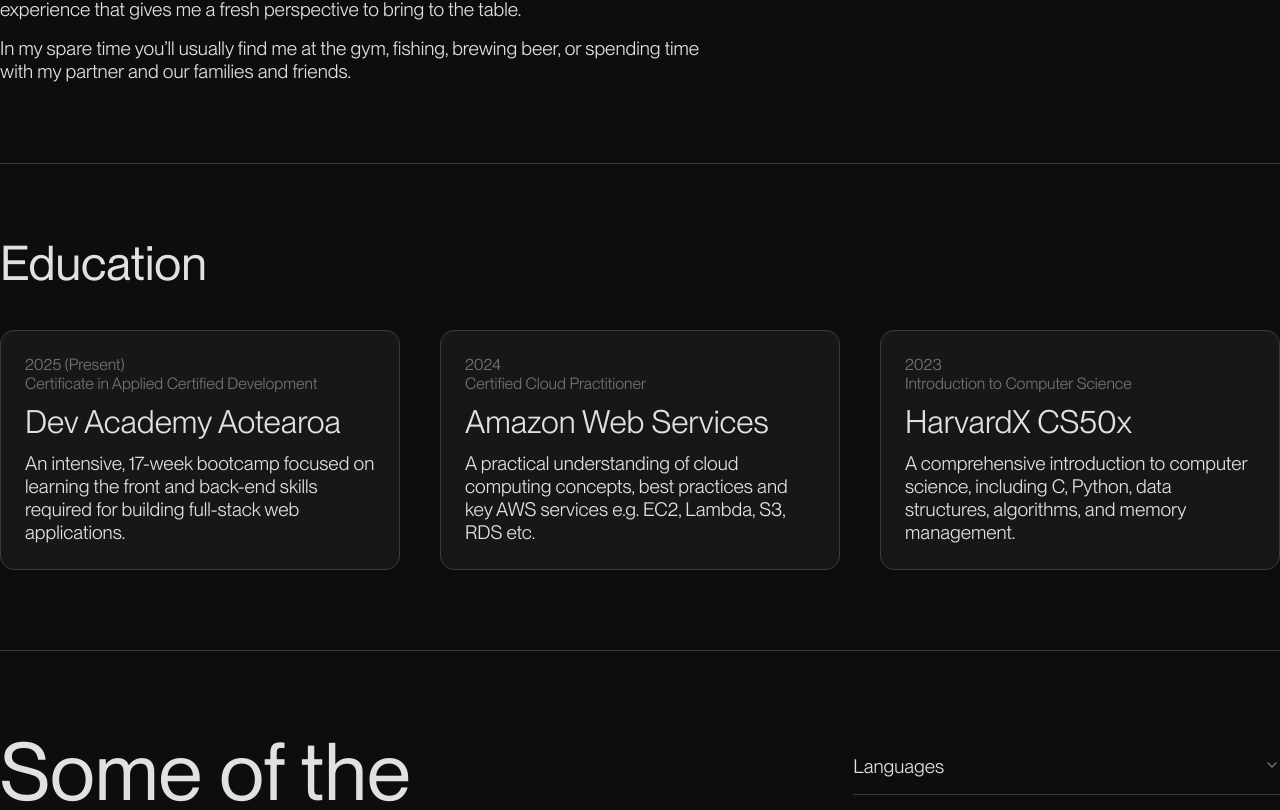
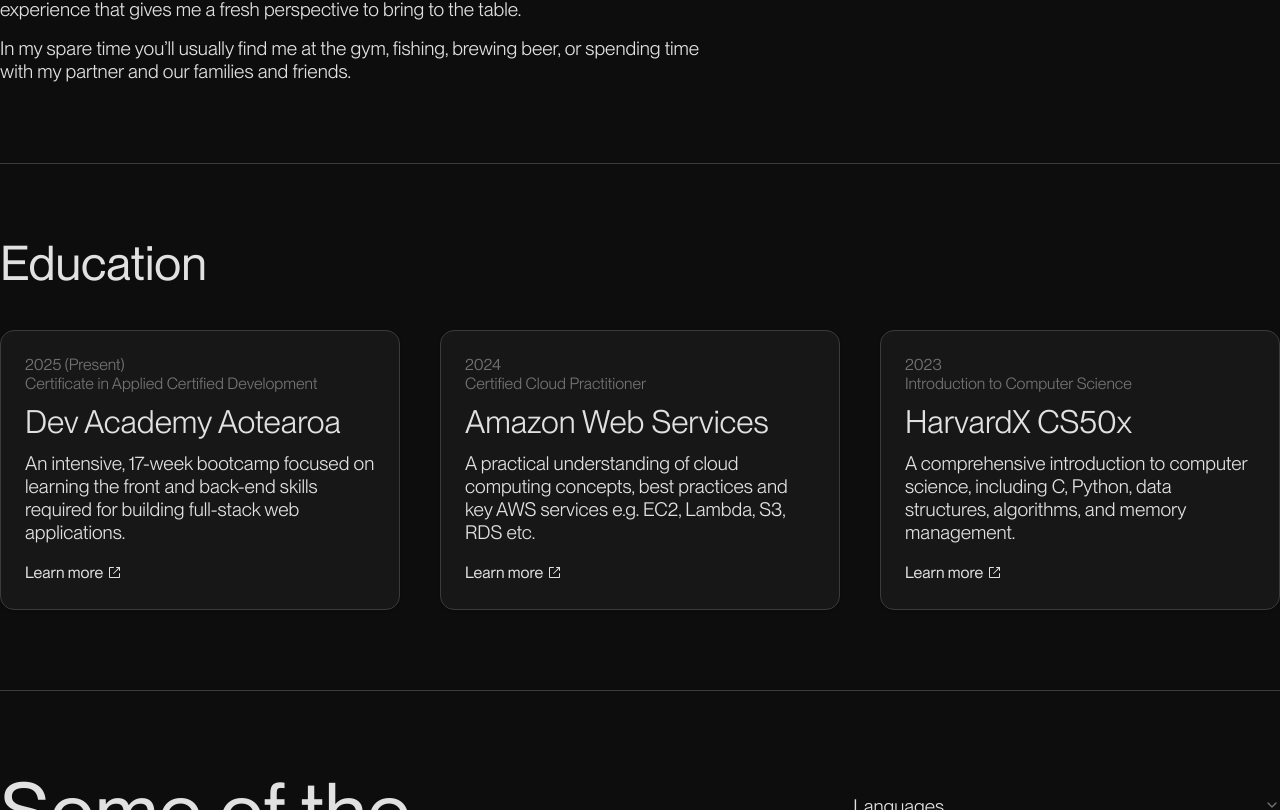
Before and after one commit to rohandrummond/portfolio, a Next.js app: page /about in a window 1280 px wide. Shown: the part 550-1360 px from the top of the page. Built offline with nearby package versions, Linux system fonts and the light colour scheme.

Commit message:
#26 Add motion library for button hover animations

```diff
--- a/src/app/about/page.tsx
+++ b/src/app/about/page.tsx
@@ -55,18 +55,21 @@ export default function About() {
             provider="Dev Academy Aotearoa"
             description="An intensive, 17-week bootcamp focused on learning the front and back-end skills required for building full-stack web applications."
             year="2025 (Present)"
+            link="https://devacademy.co.nz/"
           />
           <EducationCard
             course="Certified Cloud Practitioner"
             provider="Amazon Web Services"
             description="A practical understanding of cloud computing concepts, best practices and key AWS services e.g. EC2, Lambda, S3, RDS etc."
             year="2024"
+            link="https://aws.amazon.com/certification/certified-cloud-practitioner/"
           />
           <EducationCard
             course="Introduction to Computer Science"
             provider="HarvardX CS50x"
             description="A comprehensive introduction to computer science, including C, Python, data structures, algorithms, and memory management."
             year="2023"
+            link="https://pll.harvard.edu/course/cs50-introduction-computer-science"
           />
         </div>
       </section>
--- a/src/app/contact/page.tsx
+++ b/src/app/contact/page.tsx
@@ -10,6 +10,7 @@ import {
   TooltipContent,
   TooltipTrigger,
 } from '@/components/ui/tooltip'
+import { motion } from 'motion/react'
 
 export default function Contact() {
   const [open, setOpen] = useState(false)
@@ -34,6 +35,13 @@ export default function Contact() {
           <TooltipProvider>
             <Tooltip open={open}>
               <TooltipTrigger asChild>
+                <motion.div
+                  whileHover={{
+                    scale: 1.025,
+                    transition: { duration: 0.2 },
+                  }}
+                  transition={{ duration: 0.1 }}
+                >
                   <Button
                     className="min-w-[100px] border hover:bg-background cursor-pointer"
                     asChild
@@ -44,6 +52,7 @@ export default function Contact() {
                       <CopyIcon />
                     </div>
                   </Button>
+                </motion.div>
               </TooltipTrigger>
               <TooltipContent className="sub-text" side="top" sideOffset={5}>
                 Copied
@@ -51,9 +60,20 @@ export default function Contact() {
             </Tooltip>
           </TooltipProvider>
         </div>
+
         <div className="flex flex-row justify-between items-center">
           <p className="body-large">GitHub</p>
-          <Button className="min-w-[100px] border hover:bg-background" asChild>
+          <motion.div
+            whileHover={{
+              scale: 1.025,
+              transition: { duration: 0.2 },
+            }}
+            transition={{ duration: 0.1 }}
+          >
+            <Button
+              className="min-w-[100px] border hover:bg-background"
+              asChild
+            >
               <a
                 href="https://github.com/rohandrummond"
                 target="_blank"
@@ -63,10 +83,21 @@ export default function Contact() {
                 <ExternalLinkIcon />
               </a>
             </Button>
+          </motion.div>
         </div>
         <div className="flex flex-row justify-between items-center">
           <p className="body-large">LinkedIn</p>
-          <Button className="min-w-[100px] border hover:bg-background" asChild>
+          <motion.div
+            whileHover={{
+              scale: 1.025,
+              transition: { duration: 0.2 },
+            }}
+            transition={{ duration: 0.1 }}
+          >
+            <Button
+              className="min-w-[100px] border hover:bg-background"
+              asChild
+            >
               <a
                 href="https://www.linkedin.com/in/drummondr/"
                 target="_blank"
@@ -76,6 +107,7 @@ export default function Contact() {
                 <ExternalLinkIcon />
               </a>
             </Button>
+          </motion.div>
         </div>
       </section>
     </main>
--- a/src/components/EducationCard.tsx
+++ b/src/components/EducationCard.tsx
@@ -4,21 +4,34 @@ import {
   CardDescription,
   CardHeader,
   CardTitle,
+  CardFooter,
 } from '@/components/ui/card'
+import { ExternalLinkIcon } from '@radix-ui/react-icons'
+import { motion } from 'motion/react'
 
 export default function EducationCard({
   course,
   provider,
   description,
   year,
+  link,
 }: {
   course: string
   provider: string
   description: string
   year: string
+  link: string
 }) {
   return (
-    <Card className="flex flex-col lg:w-1/3 gap-4">
+    <motion.div
+      className="lg:w-1/3"
+      whileHover={{
+        scale: 1.01,
+        transition: { duration: 0.2 },
+      }}
+      transition={{ duration: 0.1 }}
+    >
+      <Card className="flex flex-col gap-4 hover:bg-background">
         <CardHeader>
           <div className="flex flex-col mb-2">
             <CardDescription className="sub-text">{year}</CardDescription>
@@ -27,6 +40,12 @@ export default function EducationCard({
           <CardTitle className="sub-heading">{provider}</CardTitle>
         </CardHeader>
         <CardContent className="body-text">{description}</CardContent>
+        <a href={link} target="_blank">
+          <CardFooter>
+            Learn more <ExternalLinkIcon className="ml-1" />
+          </CardFooter>
+        </a>
       </Card>
+    </motion.div>
   )
 }
--- a/src/components/ProjectCard.tsx
+++ b/src/components/ProjectCard.tsx
@@ -1,6 +1,9 @@
+'use client'
+
 import Image, { StaticImageData } from 'next/image'
 import TransitionLink from './TransitionLink'
 import ProjectBadge from '@/components/ProjectBadge'
+import { motion } from 'motion/react'
 
 export default function ProjectCard({
   name,
@@ -16,6 +19,13 @@ export default function ProjectCard({
   image: StaticImageData
 }) {
   return (
+    <motion.div
+      whileHover={{
+        scale: 1.01,
+        transition: { duration: 0.2 },
+      }}
+      transition={{ duration: 0.1 }}
+    >
       <TransitionLink href={href}>
         <div className="flex flex-col bg-card hover:bg-background border rounded-sm">
           <Image src={image} alt="" className="rounded-t-sm" />
@@ -32,5 +42,6 @@ export default function ProjectCard({
           </div>
         </div>
       </TransitionLink>
+    </motion.div>
   )
 }
```
Lines whose indentation alone changed are shown as unchanged.
